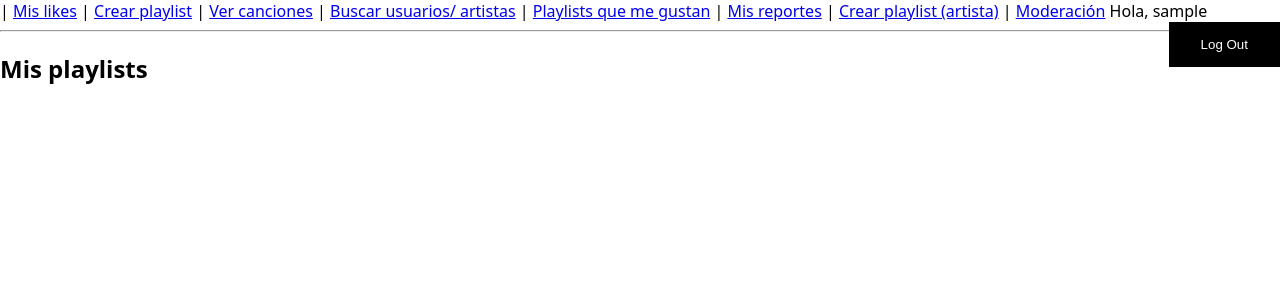
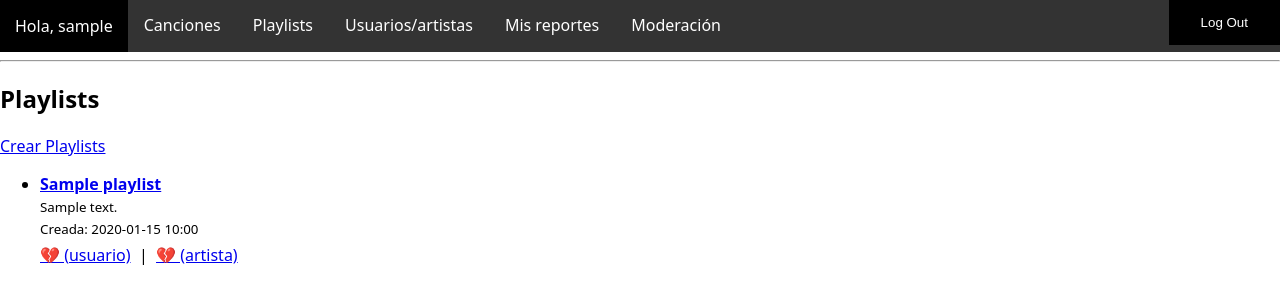
Before and after one commit to A-Luna-R/IS2026-1-E1, a Django app: page /list-playlists in a window 1280 px wide. Shown: the top 304 px of the page. Run offline with Django 5.2, Linux system fonts and the light colour scheme; a user stored in the database is signed in; tables that the repository leaves empty hold one stand-in row (values such as "Sample post"); data that the repository does not hold is empty.

Commit message:
FIX: Playlists y canciones ahora se muestran de manera correcta

```diff
--- a/hitmeup/hitmeup/settings.py
+++ b/hitmeup/hitmeup/settings.py
@@ -134,7 +134,8 @@ DEFAULT_AUTO_FIELD = 'django.db.models.BigAutoField'
 
 
 # URL para Auth
-LOGIN_URL = 'home'                 # nombre provisto por django.contrib.auth.urls
+LOGIN_URL = '/'                 # nombre provisto por django.contrib.auth.urls
+LOGIN_REDIRECT_URL = 'home'
 LOGOUT_REDIRECT_URL = '/'       # a dónde ir tras cerrar sesión
 
 # Para canciones, subir archivos multimedia
--- a/hitmeup/playlists/urls.py
+++ b/hitmeup/playlists/urls.py
@@ -4,7 +4,7 @@ from . import views
 urlpatterns = [
     path('liked', views.playlists_liked, name= 'playlists_liked'),
     path('list-playlists', views.playlists_list, name= 'list-playlists'),
-    path('<int:playlist_id>', views.playlist_detail, name= 'playlist'),
+    path('playlist/<int:playlist_id>', views.playlist_detail, name= 'playlist'),
     path('search-lists', views.playlists_search, name= 'search-lists'),
     path('artist/<int:artist_id>/love', views.artist_love_playlist, name= 'playlist_artist_love'),
     path('artist/<int:artist_id>/love/sync', views.artist_love_sync, name= 'playlist_artist_love_sync'),
--- a/hitmeup/playlists/views.py
+++ b/hitmeup/playlists/views.py
@@ -19,7 +19,7 @@ from notifications.utils import notify
 
 
 def playlists_list(request):
-    lists_ = Playlist.objects.filter(owner=request.user)
+    lists_ = Playlist.objects.filter(Q(is_public= True) | Q(owner= request.user))
 
     liked_user_ids = set()
     liked_artist_ids = set()
@@ -51,7 +51,8 @@ def playlists_list(request):
     })
 
 def playlist_detail(request, playlist_id):
-    pl= get_object_or_404(Playlist, id= playlist_id, owner= request.user)
+    queryset = Playlist.objects.filter(Q(id= playlist_id, owner= request.user) | Q(id= playlist_id, is_public= True))
+    pl= get_object_or_404(queryset)
 
     songs = pl.songs.select_related('owner').all()
     return render(request, 'playlists/detail.html', {'playlist': pl, 'songs': songs})
@@ -100,18 +101,18 @@ def artist_love_sync(request, artist_id: int):
 def create_playlist_user(request):
     if request.method == 'POST':
         form = PlaylistCreateForm(request.POST)
-        form.fields['songs'].queryset = Song.objects.filter(owner=request.user).order_by('-created_at')
+        form.fields['songs'].queryset = Song.objects.all().order_by('-created_at')
         if form.is_valid():
             name = form.cleaned_data['name'].strip()
             desc = form.cleaned_data['description']
             is_public = form.cleaned_data['is_public']
             songs = form.cleaned_data['songs']
 
-            if Playlist.objects.filter(owner_user=request.user, name=name).exists():
+            if Playlist.objects.filter(owner=request.user, name=name).exists():
                 form.add_error('name', 'Ya tienes una playlist con ese nombre.')
             else:
                 pl = Playlist.objects.create(
-                    owner_user=request.user,
+                    owner=request.user,
                     name=name,
                     description=desc,
                     is_public=is_public
@@ -119,10 +120,10 @@ def create_playlist_user(request):
                 if songs:
                     PlaylistSong.objects.bulk_create([PlaylistSong(playlist=pl, song=s) for s in songs])
                 messages.success(request, "Playlist creada.")
-                return redirect('playlist_detail', playlist_id=pl.id)
+                return redirect('playlist', playlist_id=pl.id)
     else:
         form = PlaylistCreateForm()
-        form.fields['songs'].queryset = Song.objects.filter(owner=request.user).order_by('-created_at')
+        form.fields['songs'].queryset = Song.objects.all().order_by('-created_at')
 
     return render(request, 'playlists/new.html', {
         'form': form,
@@ -157,7 +158,7 @@ def create_playlist_artist(request):
                 if songs:
                     PlaylistSong.objects.bulk_create([PlaylistSong(playlist=pl, song=s) for s in songs])
                 messages.success(request, "Playlist (artista) creada.")
-                return redirect('playlist_detail', playlist_id=pl.id)
+                return redirect('playlist', playlist_id=pl.id)
     else:
         form = PlaylistCreateForm()
         form.fields['songs'].queryset = Song.objects.filter(owner=owner_user_for_songs).order_by('-created_at')
@@ -186,7 +187,7 @@ def delete_playlist_user(request, playlist_id: int):
             name = pl.name
             pl.delete()
         messages.success(request, f'Playlist "{name}" eliminada.')
-        return redirect('playlists_list')
+        return redirect('list-playlists')
 
     return render(request, 'playlists/delete_confirm.html', {'playlist': pl, 'owner_kind': 'user'})
 
@@ -200,7 +201,7 @@ def delete_playlist_artist(request, playlist_id: int):
             name = pl.name
             pl.delete()
         messages.success(request, f'Playlist (artista) "{name}" eliminada.')
-        return redirect('playlists_list')
+        return redirect('list-playlists')
 
     return render(request, 'playlists/delete_confirm.html', {'playlist': pl, 'owner_kind': 'artist'})
 
--- a/hitmeup/songs/urls.py
+++ b/hitmeup/songs/urls.py
@@ -8,5 +8,5 @@ urlpatterns = [
     path('like/<int:song_id>', views.toggle_like_user, name= 'songs_like_user'),
     path('liked', views.liked_songs, name= 'songs_liked'),
     path('explore', views.explore_songs, name='songs_explore'),
-    path('<int:song_id>', views.song_detail, name='song_detail'),
+    path('song/<int:song_id>', views.song_detail, name='song_detail'),
 ]
--- a/hitmeup/templates/base.html
+++ b/hitmeup/templates/base.html
@@ -1,7 +1,7 @@
 <!DOCTYPE html>
 <html lang="es">
   <style>
-  ul {
+    .navbar {
         list-style-type: none;
         margin: 0;
         padding: 0;
@@ -9,15 +9,15 @@
         display: flex;
     }
 
-    ul li a {
+    .navbutton {
         display: block;
         color: white;
         padding: 14px 16px;
         text-decoration: none;
     }
 
-    ul li a:hover {
-    background-color: #111111;
+    .navbutton:hover {
+        background-color: black;
     }
   </style>
   <head>
@@ -27,30 +27,24 @@
     {% load static %}
     <link rel="stylesheet" href="{% static 'css/main.css' %}">
   </head>
+
   <body>
-  <nav>
-
+    <ul class="navbar">
       {% if user.is_authenticated %}
-      | <a href="{% url 'songs_liked' %}">Mis likes</a>
-      | <a href="{% url 'playlist_create_user' %}">Crear playlist</a>
-      | <a href="{% url 'songs_explore' %}">Ver canciones</a>
-      | <a href="{% url 'people_search' %}">Buscar usuarios/
-      artistas</a>
-      | <a href="{% url 'playlists_liked' %}">Playlists que me gustan</a>
-      | <a href="{% url 'abuse_my_reports' %}">Mis reportes</a>
-      {% if user.artist_profile %}
-        | <a href="{% url 'playlist_create_artist' %}">Crear playlist (artista)</a>
+        <li><span style="display: inline-flex; color: white; background-color: black; padding: 15px 15px ;">Hola, {{ user.username }}</span></li>
+        <li><a class="navbutton" href="{% url 'songs_explore' %}">Canciones</a></li>
+        <li><a class="navbutton" href="{% url 'list-playlists' %}">Playlists</a></li>
+        <li><a class="navbutton" href="{% url 'people_search' %}">Usuarios/artistas</a></li>
+        <li><a class="navbutton" href="{% url 'abuse_my_reports' %}">Mis reportes</a></li>
+        {% if user.is_staff %}
+          <li><a class="navbutton" href="{% url 'abuse_review_list' %}">Moderación</a></li>
         {% endif %}
-      {% if user.is_staff %}
-        | <a href="{% url 'abuse_review_list' %}">Moderación</a>
-      {% endif %}
-      <span>Hola, {{ user.username }}</span>
-      <form method="post" action="{% url 'logout' %}">
+        <li><form method="post" action="{% url 'logout' %}">
                 {% csrf_token %}
                 <button type="submit" style="border: none; color: white; background-color: black; padding: 15px 32px; cursor: pointer; position: absolute; right: 0px;">Log Out</button>
-      </form>
+          </form></li>
       {% endif %}
-  </nav>
+    </ul>
     <hr>
     {% if messages %}
       <ul class="messages">
--- a/hitmeup/templates/playlists/detail.html
+++ b/hitmeup/templates/playlists/detail.html
@@ -37,7 +37,7 @@
   {% endif %}
 {% endif %}
 
-<p><a href="{% url 'playlists_list' %}">🔙 Volver a mis playlists</a></p>
+<p><a href="{% url 'list-playlists' %}">🔙 Volver a mis playlists</a></p>
 
 {% if songs %}
   <ul>
--- a/hitmeup/templates/playlists/list.html
+++ b/hitmeup/templates/playlists/list.html
@@ -1,10 +1,16 @@
 {% extends "base.html" %}
 {% block content %}
-<h2>Mis playlists</h2>
+<h2>Playlists</h2>
+
+<nav>
+    {% if user.is_authenticated %}
+      <a href="{% url 'playlist_create_user' %}">Crear Playlists</a>
+      {% endif %}
+  </nav>
 
 {% if playlists %}
   <ul>
-  {% for p in Playlists %}
+  {% for p in playlists %}
     <li>
       <a href="{% url 'playlist' p.id %}">
         <strong>{{ p.name }}</strong>
```
Also changed, not shown: hitmeup/songs/views.py (+8 -2 lines), hitmeup/templates/songs/explore.html (+8 -0 lines), hitmeup/templates/songs/songs/detail.html (deleted, +0 -36 lines), hitmeup/templates/songs/songs/explore.html (deleted, +0 -57 lines), hitmeup/templates/songs/songs/liked.html (deleted, +0 -18 lines), hitmeup/static/css/main.css (line endings or trailing spaces), 4 other files. Lines whose indentation alone changed are shown as unchanged.
